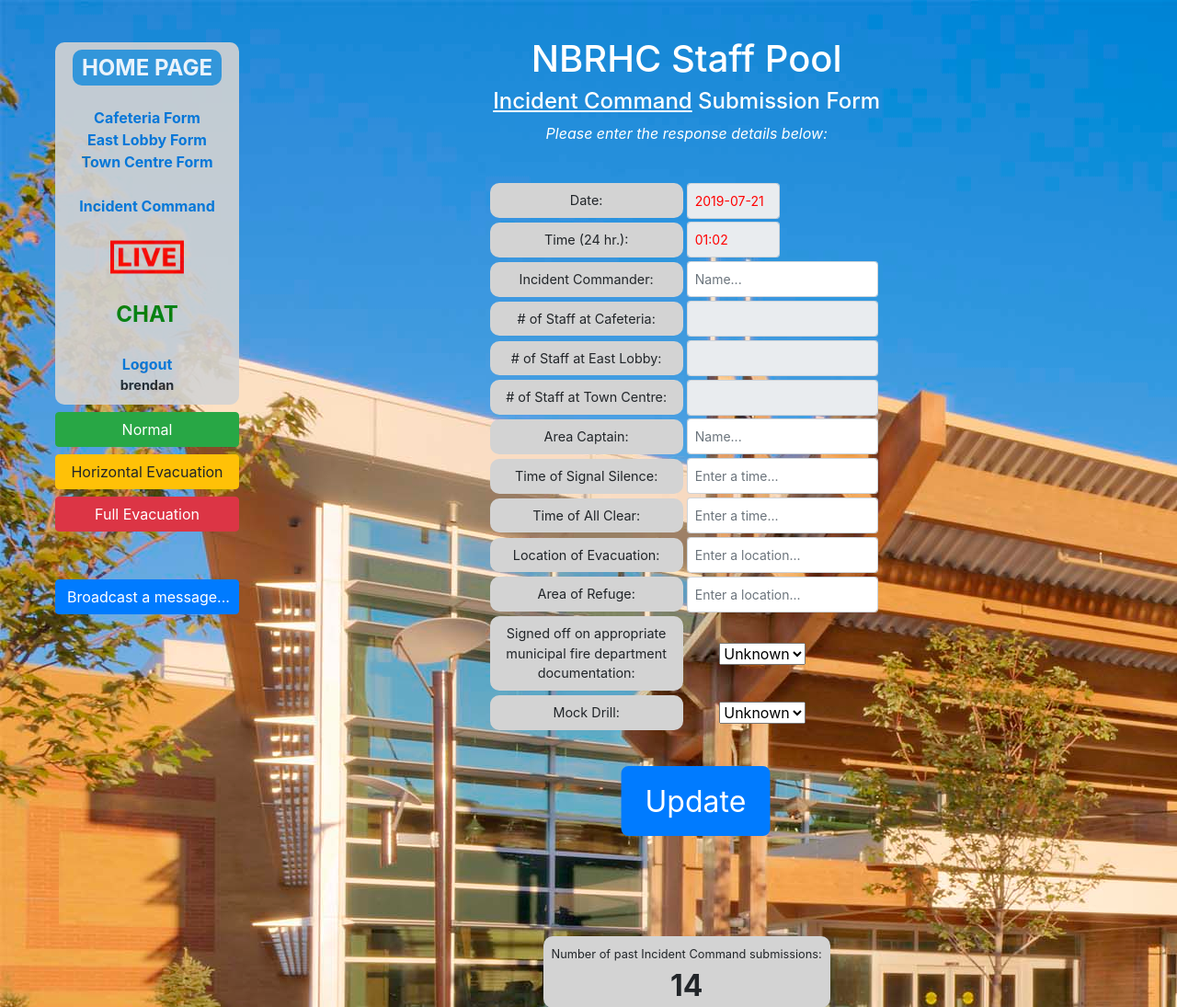
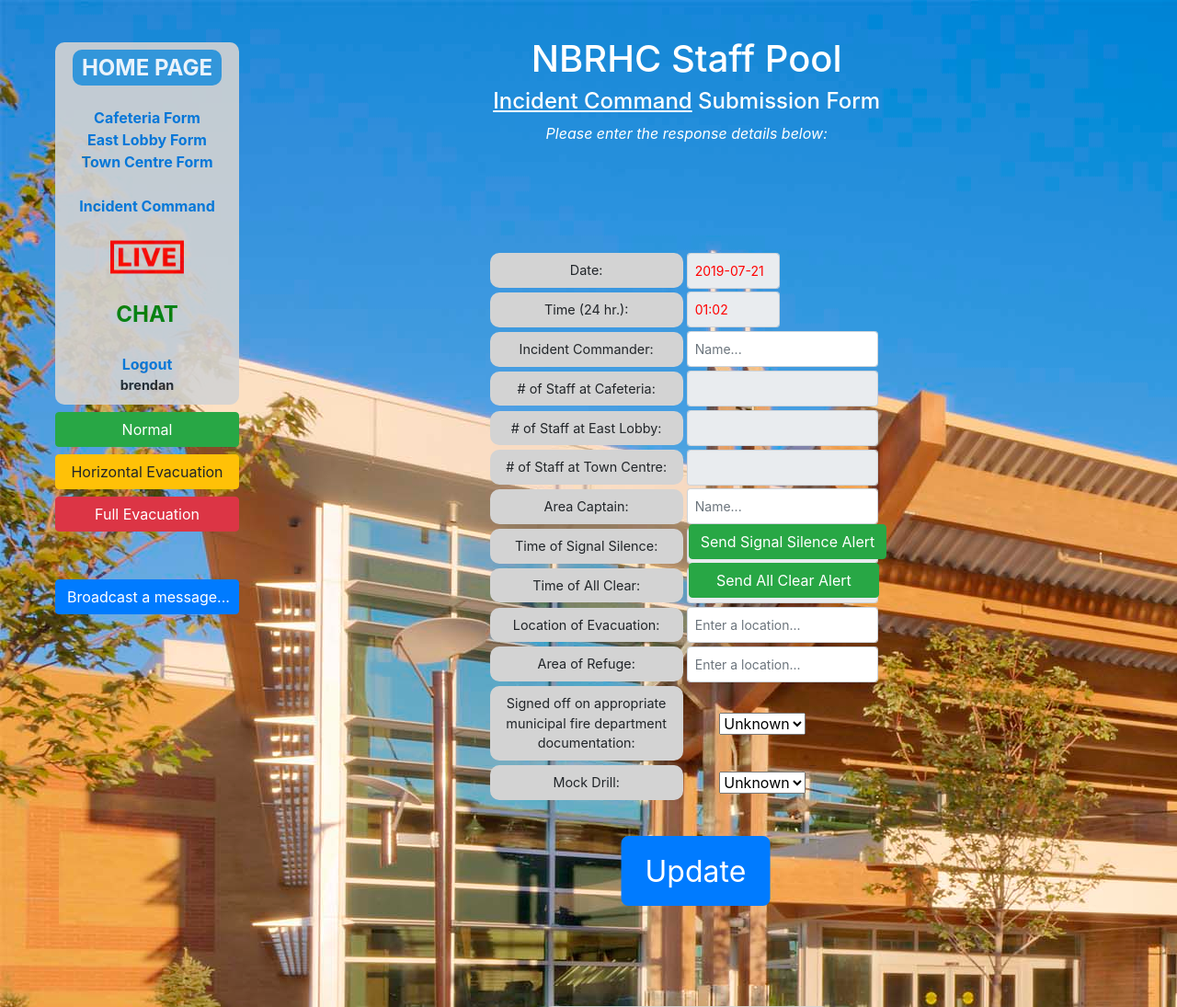
Before and after one commit to brendandagys/staffpool, a Django app: page /CodeRed/IncidentCommand/ in a window 1280 px wide. Shown: the top 1095 px of the page at 92% size. Run offline with Django 3.2, Linux system fonts and the light colour scheme; a user stored in the database is signed in; data comes from the database, SQL or seed files in the repository; both versions use the stored data as it was after the commit; some libraries are stand-ins or nearby versions.

Commit message:
New IC buttons work, just need to build alerts...

```diff
--- a/catalog/forms.py
+++ b/catalog/forms.py
@@ -277,23 +277,23 @@ class IncidentCommanderForm(forms.Form):
     i_commander = forms.CharField(required=False, label='Incident Commander',
                         widget=forms.TextInput(attrs={'class': 'form-control form-control-sm', 'placeholder': 'Name...'}))
 
-    i_num_staff_c = forms.CharField(required=False, disabled=True, label='# of Staff at Cafeteria',
-            widget=forms.TextInput(attrs={'class': 'form-control form-control-sm', 'placeholder': ''}))
+    i_num_staff_c = forms.CharField(required=False, label='# of Staff at Cafeteria',
+            widget=forms.TextInput(attrs={'class': 'form-control form-control-sm', 'readonly': 'readonly', 'placeholder': ''}))
 
-    i_num_staff_e = forms.CharField(required=False, disabled=True, label='# of Staff at East Lobby',
-            widget=forms.TextInput(attrs={'class': 'form-control form-control-sm', 'placeholder': ''}))
+    i_num_staff_e = forms.CharField(required=False, label='# of Staff at East Lobby',
+            widget=forms.TextInput(attrs={'class': 'form-control form-control-sm', 'readonly': 'readonly', 'placeholder': ''}))
 
-    i_num_staff_t = forms.CharField(required=False, disabled=True, label='# of Staff at Town Centre',
-            widget=forms.TextInput(attrs={'class': 'form-control form-control-sm', 'placeholder': ''}))
+    i_num_staff_t = forms.CharField(required=False, label='# of Staff at Town Centre',
+            widget=forms.TextInput(attrs={'class': 'form-control form-control-sm', 'readonly': 'readonly', 'placeholder': ''}))
 
     i_captain = forms.CharField(required=False, label='Area Captain',
             widget=forms.TextInput(attrs={'class': 'form-control form-control-sm', 'placeholder': 'Name...'}))
 
     i_signal_silence_time = forms.CharField(required=False, label='Time of Signal Silence',
-            widget=forms.TextInput(attrs={'class': 'form-control form-control-sm', 'placeholder': 'Enter a time...'}))
+            widget=forms.TextInput(attrs={'class': 'form-control form-control-sm', 'readonly': 'readonly', 'placeholder': 'Enter a time...'}))
 
     i_all_clear_time = forms.CharField(required=False, label='Time of All Clear',
-            widget=forms.TextInput(attrs={'class': 'form-control form-control-sm', 'placeholder': 'Enter a time...'}))
+            widget=forms.TextInput(attrs={'class': 'form-control form-control-sm', 'readonly': 'readonly', 'placeholder': 'Enter a time...'}))
 
     i_location_of_evacuation = forms.CharField(required=False, label='Location of Evacuation',
             widget=forms.TextInput(attrs={'class': 'form-control form-control-sm', 'placeholder': 'Enter a location...'}))
--- a/catalog/models.py
+++ b/catalog/models.py
@@ -31,7 +31,7 @@ class Cafeteria(models.Model):
         verbose_name = 'Cafeteria'
 
     def __str__(self):
-        if ((self.c_coordinator is None) or (self.c_coordinator == '') or (self.c_coordinator == 'None')): # Last two unnecessary?
+        if self.c_coordinator == '' or self.c_coordinator is None :
             str_value = 'Undeclared Coordinator'
         else:
             str_value = self.c_coordinator
@@ -62,7 +62,7 @@ class East_Lobby(models.Model):
         verbose_name = 'East Lobby'
 
     def __str__(self):
-        if self.e_coordinator == '':
+        if self.e_coordinator == '' or self.e_coordinator is None:
             str_value = 'Undeclared Coordinator'
         else:
             str_value = self.e_coordinator
@@ -92,7 +92,7 @@ class Town_Centre(models.Model):
         verbose_name = 'Town Centre'
 
     def __str__(self):
-        if self.t_coordinator == '':
+        if self.t_coordinator == '' or self.t_coordinator is None:
             str_value = 'Undeclared Coordinator'
         else:
             str_value = self.t_coordinator
@@ -124,12 +124,12 @@ class IncidentCommander(models.Model):
         verbose_name = 'Incident Command'
 
     def __str__(self):
-        if self.i_commander == '':
+        if self.i_commander == '' or self.i_commander is None:
             str_value = 'Undeclared Commander'
         else:
             str_value = self.i_commander
 
-        return ', '.join([str(object=self.i_date), str_value])
+        return ', '.join([str(self.i_date), str_value])
 
 
 class CodeBlue(models.Model):
@@ -168,6 +168,10 @@ class CodePink(models.Model):
         return 'Code Pink: ' + str(self.pink_date)
 
 
+# class Commands(models.Model):
+#     command_signal_silence = models.CharField(max_length = 100, verbose_name = 'Time of Signal Silence')
+#     command_all_clear = models.
+
 class CodeStatuses(models.Model):
     code_timestamp = models.DateTimeField(auto_now=True, null=True, blank=True, verbose_name='Time of Status Change')#, default=timezone.now()
     code_red_status = models.CharField(max_length=100, null=True, blank=True, verbose_name='Code Red Status', default='Normal')
--- a/catalog/static/css/styles.css
+++ b/catalog/static/css/styles.css
@@ -615,6 +615,23 @@ label[for="id_pink_time"] {
   margin-bottom: -0.95rem;
 }
 
+#set_signal_silence {
+    position: relative;
+    left: 217px;
+    top: 373px;
+}
+
+#set_all_clear {
+    position: relative;
+    left: 217px;
+    top: 377px;
+    width: 207.38px;
+}
+
+.i_new_form_button {
+    margin-bottom: -63px;
+}
+
 /* #id_blue_date, #id_blue_time {
     border-radius: 5px !important;
     padding-left: 7px;
--- a/catalog/templates/incident_commander_form.html
+++ b/catalog/templates/incident_commander_form.html
@@ -11,7 +11,7 @@
 
 {% if show_form_button == 'Yes' %}
     <div>
-        <input id="new_form_button" class="new_form_button btn btn-secondary" type="button" value="Generate a New Form" name="new_form_button"> </br>
+        <input id="new_form_button" class="i_new_form_button new_form_button btn btn-secondary" type="button" value="Generate a New Form" name="new_form_button"> </br>
     </div>
 {% endif %}
 
@@ -19,14 +19,17 @@
 
   <form class="trim_form" id="incident_commander_html" action="" method="post">
     {% csrf_token %}
-    <table>
-    {{ form_incident_commander }}
-    <!-- {{ form.errors}} -->
-</table> </br>
+    <table class="move_i_form_up">
+
+        <input id="set_signal_silence" class="i_button btn btn-success" type="button" value="Send Signal Silence Alert" name="set_signal_silence"> </br>
+        <input id="set_all_clear" class="i_button btn btn-success" type="button" value="Send All Clear Alert" name="set_all_clear">
+
+        {{ form_incident_commander }}
+        <!-- {{ form.errors}} -->
+    </table> </br>
+
     <input class="btn btn-primary" type="submit" value="Update" name="c">
 </form>
-
-    <!-- </div> -->
 
     </br></br>
     <p class="center_other_content past_data">Number of past Incident Command submissions:<br/>
@@ -43,7 +46,15 @@ var reset_once = 'No';
 var reset = 'No'
 
 $(document).ready(function(){
-        // $('#incident_commander_html :input').not('#id_i_date').on('blur', function(e) {
+
+        if ('{{ show_signal_silence_alert_button }}' === 'No') {
+            $('#set_signal_silence').css('visibility', 'hidden');
+        }
+
+        if ('{{ show_all_clear_alert_button }}' === 'No') {
+            $('#set_all_clear').css('visibility', 'hidden');
+        }
+
         $(document).on('blur', '#incident_commander_html', function(e) {
             console.log('Form is reset: ' + form_is_reset);
             console.log('Reset once: ' + reset_once);
@@ -110,6 +121,72 @@ $('#new_form_button').click(function(e) {     // Won't run when message button i
           }});
       });
 
+$(document).on('click', '#set_signal_silence', function(e) {
+
+    var current_time = new Date();
+    var hour = current_time.getHours().toString();
+    var minute = current_time.getMinutes().toString();
+    if (hour.length == 1) {
+        hour = '0' + hour;
+    }
+    if (minute.length == 1) {
+        minute = '0' + minute;
+    }
+
+    $('#id_i_signal_silence_time').val(hour + ':' + minute);
+    $('#set_signal_silence').css('visibility', 'hidden');
+});
+
+
+$(document).on('click', '#set_all_clear', function(e) {
+
+    var current_time_ac = new Date();
+    var hour = current_time_ac.getHours().toString();
+    var minute = current_time_ac.getMinutes().toString();
+    if (hour.length == 1) {
+        hour = '0' + hour;
+    }
+    if (minute.length == 1) {
+        minute = '0' + minute;
+    }
+
+    $('#id_i_all_clear_time').val(hour + ':' + minute);
+    $('#set_all_clear').css('visibility', 'hidden');
+});
+
+
+$(document).on('click', '#set_signal_silence,#set_all_clear', function(e) {
+
+    $.ajax({
+        type: "POST",
+        url: "",
+        data: {
+            csrfmiddlewaretoken: '{{ csrf_token }}',
+            'reset': reset,
+            'i': 'dummy',
+            'i_date': $('#id_i_date').val(),
+            'i_time': $('#id_i_time').val(),
+            'i_commander': $('#id_i_commander').val(),
+            'i_num_staff_c': $('#id_i_num_staff_c').val(),
+            'i_num_staff_e': $('#id_i_num_staff_e').val(),
+            'i_num_staff_t': $('#id_i_num_staff_t').val(),
+            'i_captain': $('#id_i_captain').val(),
+            'i_signal_silence_time': $('#id_i_signal_silence_time').val(),
+            'i_all_clear_time': $('#id_i_all_clear_time').val(),
+            'i_location_of_evacuation': $('#id_i_location_of_evacuation').val(),
+            'i_area_of_refuge': $('#id_i_area_of_refuge').val(),
+            'i_signed_fire_documentation': $('#id_i_signed_fire_documentation').val(),
+            'i_mock': $('#i_mock').val(),
+        },
+        success: function () {
+            console.log('Incident Command POST success')
+        }
+    });
+
+});
+
+
+
 var myStatusVar = setInterval(count_update, 1000);
 function count_update() {
 
--- a/catalog/views.py
+++ b/catalog/views.py
@@ -875,8 +875,6 @@ def incident_commander_form(request):
 
     if request.method == 'POST' and 'i' in request.POST:
 
-        print(request.POST.get('reset', 'ooook'))
-
         if IncidentCommander.objects.last() is None:
             incident_commander_instance = IncidentCommander()
 
@@ -922,6 +920,9 @@ def incident_commander_form(request):
     # If this is a GET (or any other method) create the default form.
     else:
 
+        show_signal_silence_alert_button = 'Yes'
+        show_all_clear_alert_button = 'Yes'
+
         try:
 
             if ((IncidentCommander.objects.last().i_date == datetime.date.today()) and
@@ -943,6 +944,12 @@ def incident_commander_form(request):
                 i_mock = IncidentCommander.objects.last().i_mock
 
                 show_form_button = 'Yes'
+
+                if i_signal_silence_time is not None and i_signal_silence_time.strip() != '':
+                    show_signal_silence_alert_button = 'No'
+
+                if i_all_clear_time is not None and i_all_clear_time.strip() != '':
+                    show_all_clear_alert_button = 'No'
 
             else:
                 i_time = str(timezone.now().time())[0:5]
@@ -990,6 +997,8 @@ def incident_commander_form(request):
     context = { 'num_events': num_events,
                 'form_incident_commander': form_incident_commander,
                 'show_form_button': show_form_button,
+                'show_signal_silence_alert_button': show_signal_silence_alert_button,
+                'show_all_clear_alert_button': show_all_clear_alert_button,
                 'current_user_id': request.user.get_username().capitalize(),
               }
 
--- a/staff_pool/settings.py
+++ b/staff_pool/settings.py
@@ -17,7 +17,7 @@ import django_heroku
 # Build paths inside the project like this: os.path.join(BASE_DIR, ...)
 BASE_DIR = os.path.dirname(os.path.dirname(os.path.abspath(__file__)))
 
-SECURE_SSL_REDIRECT = True
+# SECURE_SSL_REDIRECT = True
 
 # Quick-start development settings - unsuitable for production
 # See https://docs.djangoproject.com/en/2.2/howto/deployment/checklist/
```
Also changed, not shown: db.sqlite3.
